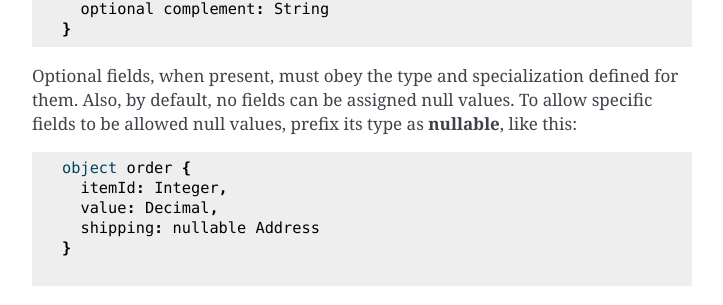
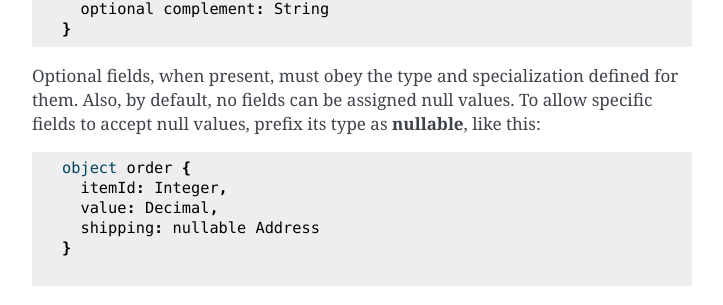
Before and after one commit to vottini/jsonbp, a Sphinx documentation site: the page built from docs/source/schema.md, in a window 1280 px wide and 900 px high, scrolled down 1592 px. Shown: the part 196-501 px from the top of the window, without its empty margins (388-1111 px from the left). Built offline with Sphinx 7.4.7, drawn with Linux system fonts in a browser that asks for light colours; some of the changed text lies outside the part shown.

Commit message:
Typo and language corrections.
Co-Authored-By: Claude Sonnet 4.6 <noreply@anthropic.com>"

````diff
--- a/docs/source/schema.md
+++ b/docs/source/schema.md
@@ -95,7 +95,7 @@ object Address {
 ```
 
 Optional fields, when present, must obey the type and specialization defined for them.
-Also, by default, no fields can be assigned null values. To allow specific fields to be allowed
+Also, by default, no fields can be assigned null values. To allow specific fields to accept
 null values, prefix its type as **nullable**, like this:
 
 ```
````
Also changed, not shown: other parts of docs/source/schema.md (+3 -3 lines), README.md (+1 -1 lines), docs/source/arrays.md (+1 -1 lines), docs/source/errors.md (+3 -3 lines), docs/source/primitive.md (+1 -1 lines).
